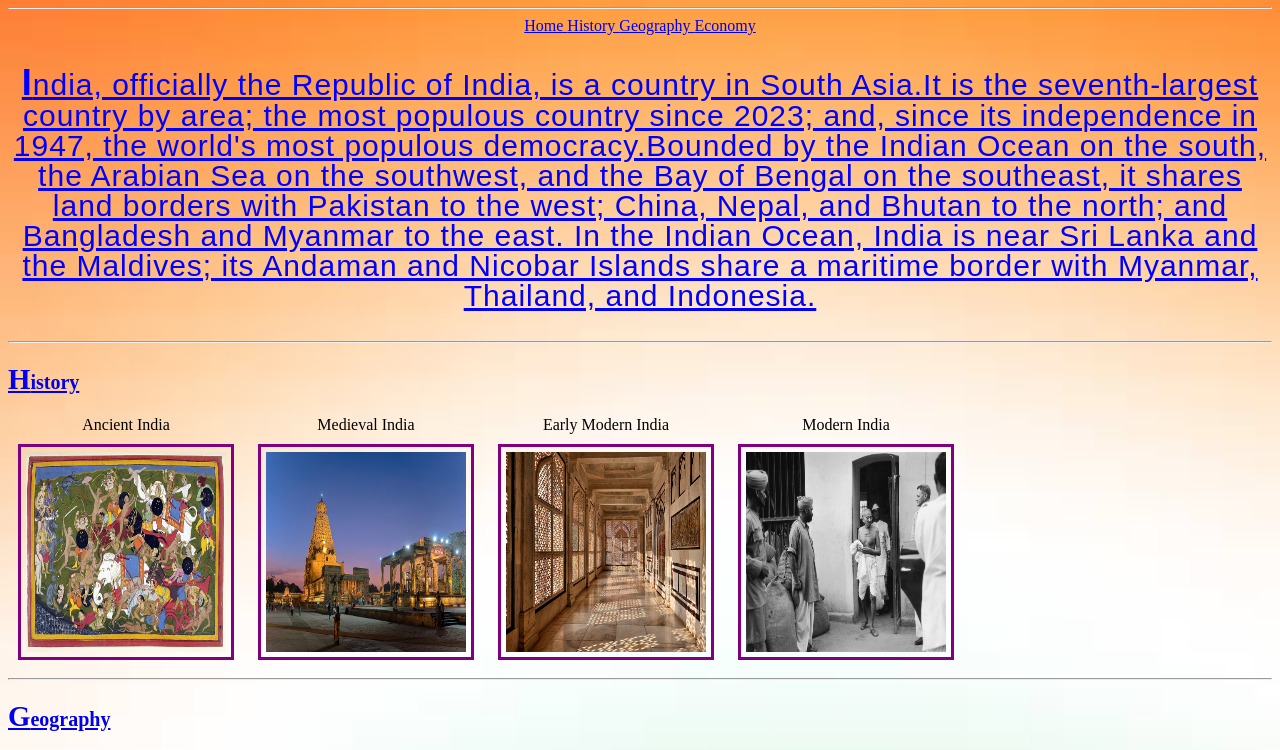
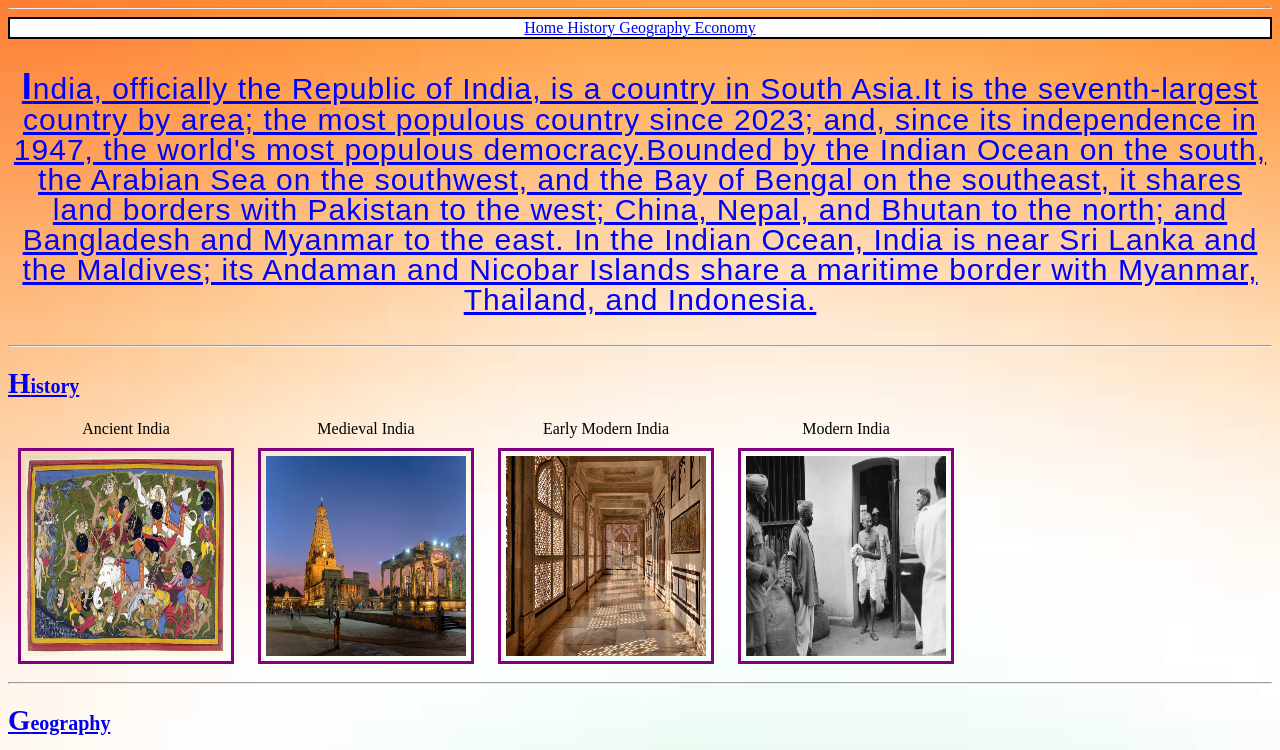
Before and after one commit to godavarigoundgave052-collab/India, a plain HTML site: page index.html in a window 1280 px wide. Shown: the part 90-840 px from the top of the page. Drawn offline with Linux system fonts and the light colour scheme.

Commit message:
Refactor index.html with CSS improvements
Added CSS class for navigation menu and improved formatting.

```diff
--- a/index.html
+++ b/index.html
@@ -14,6 +14,10 @@ background-origin:border-box;
 h1::Third-letter{
 color:white;
 }
+.menu{
+	border:solid 2px;
+	background-color: white;
+}
 </style>
 <!--External CSS-->
 <link rel="stylesheet" href="style.css">
@@ -24,7 +28,7 @@ color:white;
 <h1><center><big><b> INDIA</b></big></center></h1>
 </header>
 <hr>
-<nav align="center" border="solid 2px" background-color="white" display="flex">
+<nav align="center">
   <div class= menu>
 	<a href= "india.html">Home                       </a>
 	<a href= "history.html"> History                 </a>
```
